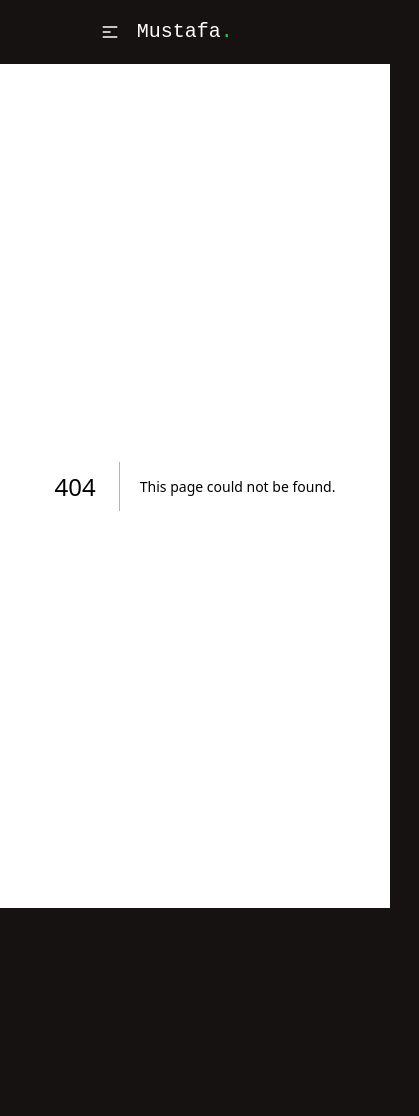
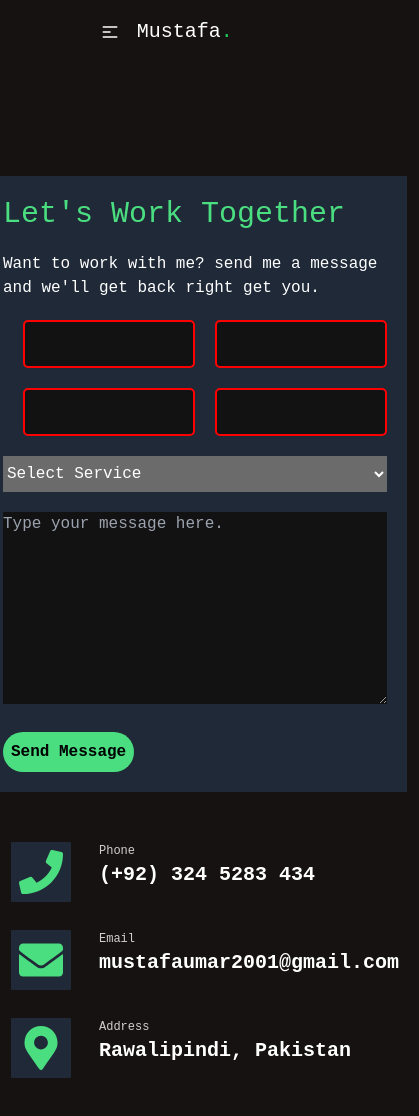
Before and after one commit to distinguishedDistinct/Resume, a Next.js app: page /contact in a window 390 px wide. Before the commit this address had no page. Shown: the top 1116 px of the page, 419 px wide, since content can reach past the window. Before the commit the page ends 908 px from the top, so only its background shows below. Built offline with nearby package versions, Linux system fonts and the light colour scheme.

Commit message:
responsive and added Contact form

```diff
--- /dev/null
+++ b/app/components/Form.tsx
@@ -0,0 +1,55 @@
+import React from "react";
+import Input from "../components/Input";
+
+const Form = () => {
+  return (
+    <div className="Main-Container bg-gray-800 p-5">
+      <h1 className="text-green-400 text-3xl"> Let's Work Together</h1>
+      <p className="w-96 my-5">
+        Want to work with me? send me a message and we'll get back right get
+        you.
+      </p>
+      <div className="flex">
+        <div className="mr-5 ml-5">
+          <Input labels="" placeholder="" type="name" />
+        </div>
+        <Input labels="" placeholder="" type="name" />
+      </div>
+      <div className="flex my-5 ">
+        <div className="mr-5 ml-5">
+          <Input labels="" placeholder="" type="name" />
+        </div>
+        <Input labels="" placeholder="" type="name" />
+      </div>
+      <select name="cars" id="cars" className="w-100p py-2">
+        <option value="placeholder">Select Service</option>
+        <option value="volvo">Web Development</option>
+        <option value="saab">Graphic Design</option>
+        <option value="mercedes">UI/UX Design</option>
+        <option value="audi">Logo Design</option>
+      </select>
+      <textarea
+        name=""
+        id=""
+        placeholder="Type your message here."
+        className="my-5 w-100p"
+        rows={8}
+      ></textarea>
+      <button className="rounded-full font-extrabold bg-green-400 p-2 text-black hover:text-black hover:bg-white">
+        Send Message
+      </button>
+      <style jsx>{`
+        @media (max-width: 450) {
+          h1 {
+            font-size: 2rem;
+          }
+          p {
+            font-size: 12px;
+          }
+        }
+      `}</style>
+    </div>
+  );
+};
+
+export default Form;
--- /dev/null
+++ b/app/components/Input.tsx
@@ -0,0 +1,60 @@
+"use client";
+import { useState } from "react";
+
+export const Input = (props: {
+  labels: string;
+  type: string | undefined;
+  placeholder: string;
+}) => {
+  const [inputValue, setInputValue] = useState("");
+  const [isFocused, setIsFocused] = useState(false); // To track input focus
+
+  const handleInputChange = (e: React.ChangeEvent<HTMLInputElement>) => {
+    setInputValue(e.target.value);
+  };
+
+  const handleFocus = () => {
+    setIsFocused(true);
+  };
+
+  const handleBlur = () => {
+    // If the input is empty, remove the focus state
+    if (!inputValue) {
+      setIsFocused(false);
+    }
+  };
+
+  // Update the border color based on whether the input is empty or filled
+  const styledInput = {
+    width: "100%",
+    padding: "10px",
+    paddingLeft: "5px",
+    fontSize: "16px",
+    border: `2px solid ${inputValue === "" ? "red" : "green"}`, // Red if empty, green if filled
+    outline: "none",
+    transition: "border-color 0.3s",
+    borderRadius: "5px",
+  };
+
+  return (
+    <div className="">
+      <div
+        className={`input-container ${isFocused || inputValue ? "focus" : ""}`}
+      >
+        <label className="floating-label">{props.placeholder}</label>
+
+        <input
+          type={props.type}
+          value={inputValue}
+          onChange={handleInputChange}
+          onFocus={handleFocus}
+          onBlur={handleBlur} // Handle blur to remove the focus effect when needed
+          style={styledInput} // Apply the dynamic style here
+        />
+        <small className="phone-helper-text">{props.labels}</small>
+      </div>
+    </div>
+  );
+};
+
+export default Input;
--- a/app/components/Navbar.tsx
+++ b/app/components/Navbar.tsx
@@ -11,7 +11,7 @@ const Navbar = () => {
   const isActive = (link: string) => {
     // Check if the current path matches the link
     if (link === "Home") {
-      return pathname === "/" ? "underline text-green-500" : "";
+      return pathname === "/" ? "underline text-green-500 " : "";
     }
     return pathname === `/${link.toLowerCase()}`
       ? "underline text-green-500"
@@ -70,6 +70,9 @@ const Navbar = () => {
               </a>
             </li>
           ))}
+          <button className="rounded-full font-extrabold bg-green-400 p-2 text-black hover:text-black hover:bg-white ml-4">
+            Hire Me
+          </button>
         </ul>
       </div>
     </div>
--- /dev/null
+++ b/app/components/Socials.tsx
@@ -0,0 +1,47 @@
+import React from "react";
+import { FaPhone, FaEnvelope, FaMapMarkerAlt } from "react-icons/fa";
+
+const Socials = () => {
+  return (
+    <div>
+      <div className="flex">
+        <FaPhone
+          size={60}
+          className="text-green-400 p-2 bg-gray-800 hover:text-white mr-7"
+        />
+        <div className="flex flex-col">
+          <div className="text-xs w-80 leading-normal opacity-80">Phone</div>
+          <div className="text-xl w-80 leading-normal font-bold">
+            (+92) 324 5283 434
+          </div>
+        </div>
+      </div>
+      <div className="flex my-7">
+        <FaEnvelope
+          size={60}
+          className="text-green-400 p-2 bg-gray-800 hover:text-white mr-7"
+        />
+        <div className="flex flex-col">
+          <div className="text-xs w-80 leading-normal opacity-80">Email</div>
+          <div className="text-xl w-80 leading-normal font-bold">
+            mustafaumar2001@gmail.com
+          </div>
+        </div>
+      </div>
+      <div className="flex my-7">
+        <FaMapMarkerAlt
+          size={60}
+          className="text-green-400 p-2 bg-gray-800 hover:text-white mr-7"
+        />
+        <div className="flex flex-col">
+          <div className="text-xs w-80 leading-normal opacity-80">Address</div>
+          <div className="text-xl w-80 leading-normal font-bold">
+            Rawalipindi, Pakistan
+          </div>
+        </div>
+      </div>
+    </div>
+  );
+};
+
+export default Socials;
--- /dev/null
+++ b/app/contact/page.tsx
@@ -0,0 +1,55 @@
+"use client";
+
+import React from "react";
+import Form from "../components/Form";
+import Socials from "../components/Socials";
+
+const page = () => {
+  return (
+    <div className="Main-Container pl-20p bg-base-100 text-white pt-28 pb-8">
+      <div className="Work-container flex justify-between mr-80">
+        <div>
+          <Form />
+        </div>
+        <div className="Socials flex flex-col justify-center ml-10">
+          <div>
+            <Socials />
+          </div>
+        </div>
+      </div>
+
+      <style jsx>{`
+        @media (max-width: 1230px) {
+          .Main-Container {
+            padding-left: 0px;
+          }
+
+          .Work-container {
+            flex-direction: column;
+            align-items: center;
+            justify-content: center;
+            margin-left: 0;
+            margin-right: auto;
+            margin-left: auto;
+          }
+
+          .Socials {
+            margin-top: 50px; /* Add spacing between WorkCard and Carousel on smaller screens */
+            margin-bottom: 50px;
+            margin-right: 0; /* Remove right margin for better alignment */
+          }
+        }
+        @media (max-width: 450) {
+          .Work-container {
+            margin-left: auto;
+            margin-right: auto;
+            padding-right: 80px;
+            width: 70%;
+          }
+        }
+      `}</style>
+    </div>
+  );
+};
+
+export default page;
```
